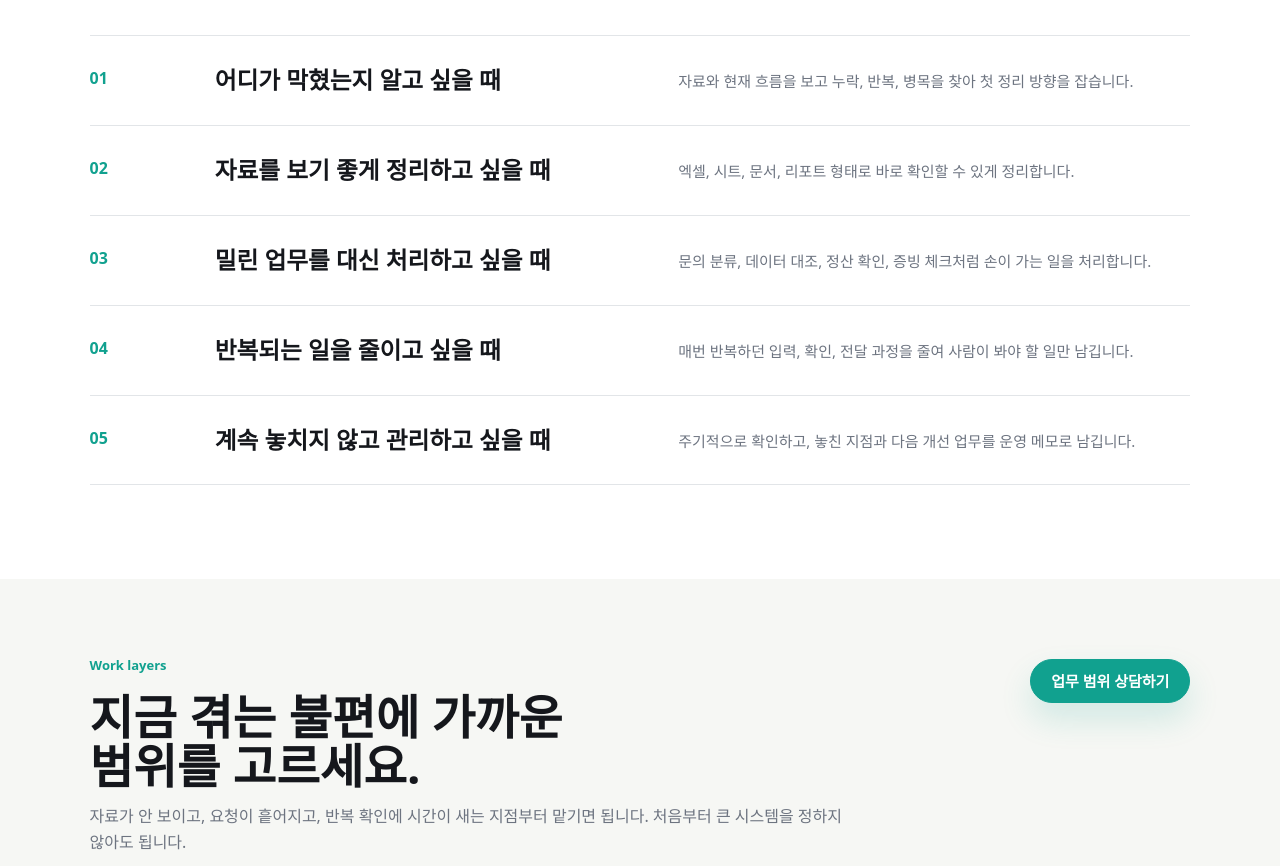
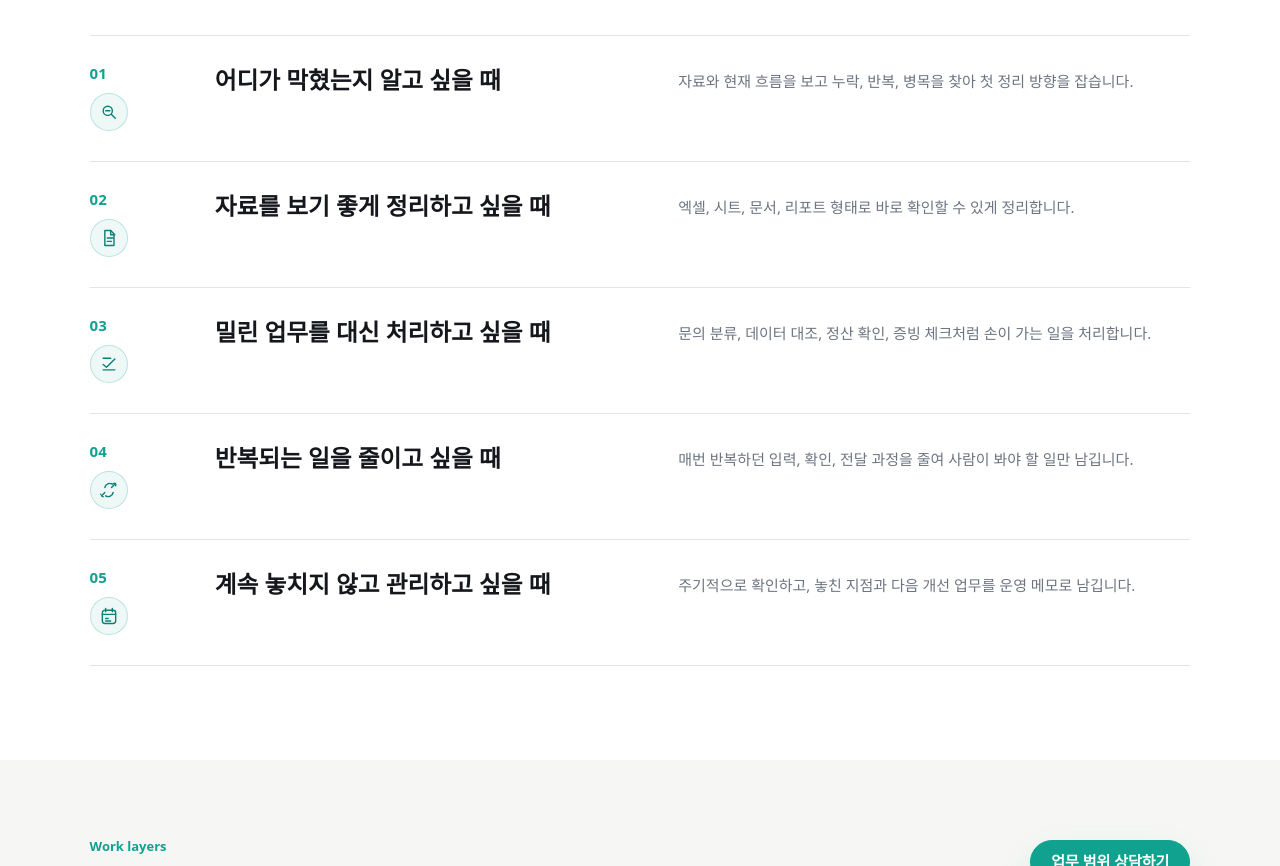
Before and after one commit to sgw0214/winglia-landing, a website: page index.html in a window 1280 px wide. Shown: the part 1724-2590 px from the top of the page. Drawn offline with Linux system fonts and the light colour scheme; a web font is replaced by a local one.

Commit message:
Add subtle stage icons

```diff
--- a/index.html
+++ b/index.html
@@ -96,35 +96,77 @@
         </div>
         <div class="stage-list" aria-label="Winglia 활용 단계">
           <article>
-            <span>01</span>
+            <span class="stage-marker">
+              <span class="stage-number">01</span>
+              <svg class="stage-icon" viewBox="0 0 24 24" aria-hidden="true">
+                <circle cx="10.5" cy="10.5" r="5.5"></circle>
+                <path d="m15 15 4.5 4.5"></path>
+                <path d="M8 10.5h5"></path>
+              </svg>
+            </span>
             <div>
               <h3>어디가 막혔는지 알고 싶을 때</h3>
               <p>자료와 현재 흐름을 보고 누락, 반복, 병목을 찾아 첫 정리 방향을 잡습니다.</p>
             </div>
           </article>
           <article>
-            <span>02</span>
+            <span class="stage-marker">
+              <span class="stage-number">02</span>
+              <svg class="stage-icon" viewBox="0 0 24 24" aria-hidden="true">
+                <path d="M7 3h7l4 4v14H7z"></path>
+                <path d="M14 3v5h5"></path>
+                <path d="M10 12h7"></path>
+                <path d="M10 16h5"></path>
+              </svg>
+            </span>
             <div>
               <h3>자료를 보기 좋게 정리하고 싶을 때</h3>
               <p>엑셀, 시트, 문서, 리포트 형태로 바로 확인할 수 있게 정리합니다.</p>
             </div>
           </article>
           <article>
-            <span>03</span>
+            <span class="stage-marker">
+              <span class="stage-number">03</span>
+              <svg class="stage-icon" viewBox="0 0 24 24" aria-hidden="true">
+                <path d="M5 12.5 9 16l10-10"></path>
+                <path d="M5 19h14"></path>
+                <path d="M5 5h9"></path>
+              </svg>
+            </span>
             <div>
               <h3>밀린 업무를 대신 처리하고 싶을 때</h3>
               <p>문의 분류, 데이터 대조, 정산 확인, 증빙 체크처럼 손이 가는 일을 처리합니다.</p>
             </div>
           </article>
           <article>
-            <span>04</span>
+            <span class="stage-marker">
+              <span class="stage-number">04</span>
+              <svg class="stage-icon" viewBox="0 0 24 24" aria-hidden="true">
+                <path d="M17 4h3v3"></path>
+                <path d="M20 4 15 9"></path>
+                <path d="M5 20H2v-3"></path>
+                <path d="m2 20 5-5"></path>
+                <path d="M7 9a6 6 0 0 1 9-4"></path>
+                <path d="M17 15a6 6 0 0 1-9 4"></path>
+              </svg>
+            </span>
             <div>
               <h3>반복되는 일을 줄이고 싶을 때</h3>
               <p>매번 반복하던 입력, 확인, 전달 과정을 줄여 사람이 봐야 할 일만 남깁니다.</p>
             </div>
           </article>
           <article>
-            <span>05</span>
+            <span class="stage-marker">
+              <span class="stage-number">05</span>
+              <svg class="stage-icon" viewBox="0 0 24 24" aria-hidden="true">
+                <rect x="4" y="5" width="16" height="16" rx="3"></rect>
+                <path d="M8 3v4"></path>
+                <path d="M16 3v4"></path>
+                <path d="M4 10h16"></path>
+                <path d="M8 15h3"></path>
+                <path d="M8 18h6"></path>
+              </svg>
+            </span>
             <div>
               <h3>계속 놓치지 않고 관리하고 싶을 때</h3>
               <p>주기적으로 확인하고, 놓친 지점과 다음 개선 업무를 운영 메모로 남깁니다.</p>
--- a/styles.css
+++ b/styles.css
@@ -427,6 +427,35 @@ h1 {
   gap: clamp(20px, 4vw, 56px);
   padding: 30px 0;
   border-bottom: 1px solid var(--line);
+}
+
+.stage-marker {
+  display: inline-flex;
+  flex-direction: column;
+  align-items: flex-start;
+  gap: 12px;
+  color: var(--teal);
+}
+
+.stage-number {
+  font-size: 15px;
+  font-weight: 780;
+  line-height: 1;
+}
+
+.stage-icon {
+  width: 38px;
+  height: 38px;
+  padding: 8px;
+  color: var(--teal-dark);
+  border: 1px solid rgba(17, 161, 143, 0.24);
+  border-radius: 50%;
+  background: rgba(17, 161, 143, 0.07);
+  stroke: currentColor;
+  stroke-width: 1.7;
+  stroke-linecap: round;
+  stroke-linejoin: round;
+  fill: none;
 }
 
 .stage-list h3 {
@@ -861,9 +890,23 @@ h1 {
   }
 
   .stage-list article {
-    grid-template-columns: 42px 1fr;
-    gap: 18px;
+    grid-template-columns: 46px 1fr;
+    gap: 16px;
     padding: 24px 0;
+  }
+
+  .stage-marker {
+    gap: 9px;
+  }
+
+  .stage-number {
+    font-size: 13px;
+  }
+
+  .stage-icon {
+    width: 34px;
+    height: 34px;
+    padding: 7px;
   }
 
   .stage-list h3 {
```
